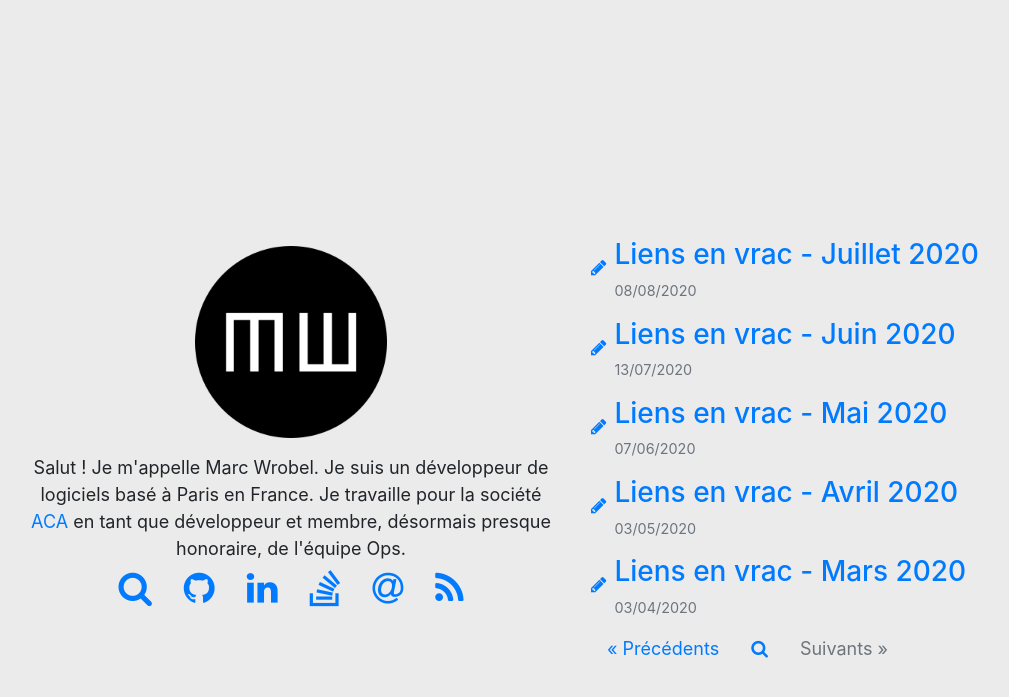
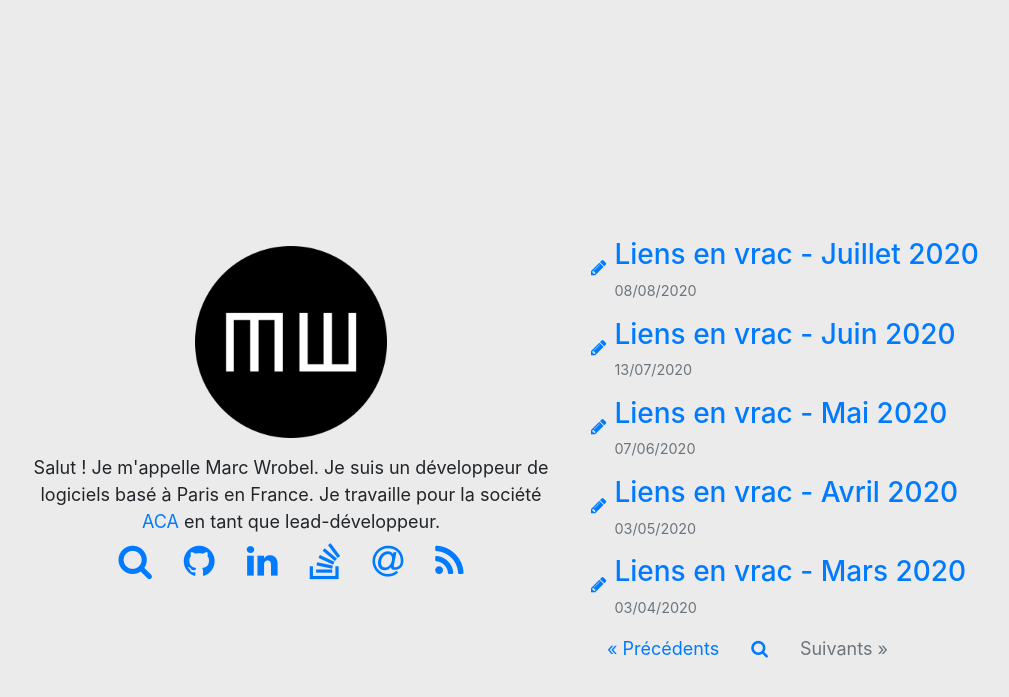
Before and after one commit to marcwrobel/marcwrobel.github.io, a Jekyll site: the page built from index.html, in a window 1280 px wide. Shown: the top 697 px of the page, without its empty margins (64-1073 px from the left). Built offline with Jekyll 4.4.1, drawn with Linux system fonts in a browser that asks for light colours; the list of posts is cut into pages by our own code.

Commit message:
Mise à jour de la biographie

```diff
--- a/index.html
+++ b/index.html
@@ -5,4 +5,4 @@ title: Marc Wrobel
 
 Salut ! Je m'appelle Marc Wrobel. Je suis un développeur de logiciels basé à Paris en
 France. Je travaille pour la société <a href="https://www.aca.fr/">ACA</a> en tant que
-développeur et membre, désormais presque honoraire, de l'équipe Ops.
+lead-développeur.
```
